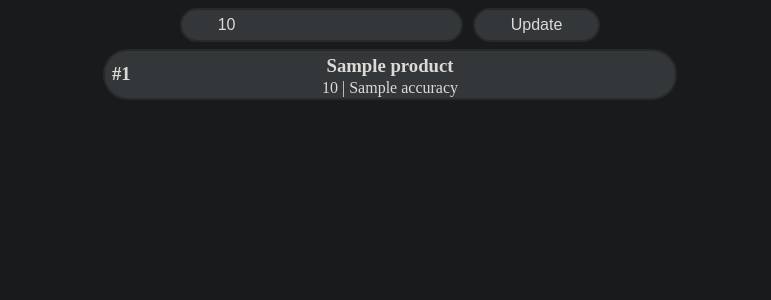
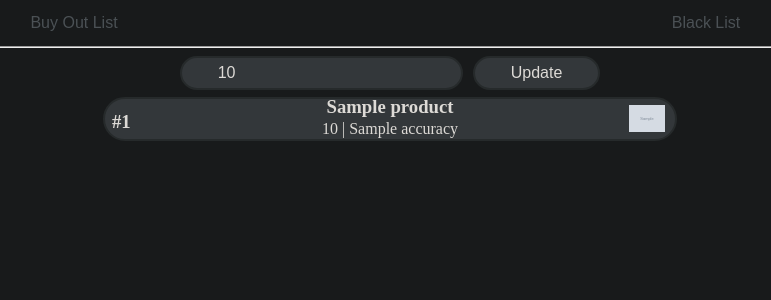
Before and after one commit to TriNitki/Buyout-Checker, a Django app: template buylist/templates/buylist/index.html in a window 1280 px wide. Shown: the top 300 px of the page, without its empty margins (250-1021 px from the left). Run offline with Django 3.2, Linux system fonts and the light colour scheme; the template is opened without the code that fills it: most values are stand-ins (such as "Sample title", 1, 10 or a date in 2020); grey boxes marked "Sample" are stand-in pictures.

Commit message:
Disign update

```diff
--- a/buylist/models.py
+++ b/buylist/models.py
@@ -5,6 +5,7 @@ class Item(models.Model):
     price = models.FloatField()
     min_price = models.FloatField()
     accuracy = models.CharField(max_length=5)
+    image_url = models.URLField(max_length = 200, blank=True)
 
     def __str__(self) -> str:
         return self.name
--- a/buylist/static/buylist/style.css
+++ b/buylist/static/buylist/style.css
@@ -21,12 +21,19 @@ body {
     top: 32px; left: 0px;
     margin-top: -20px;
 }
+.picture img{
+    display: flex;
+    position: relative;
+    top: 38px; left: 92%;
+    margin-top: -36px;
+    width: 36px;
+}
 .settings{
     display: flex;
     justify-content: center;
     align-items: center;
 }
-.update_button input{
+.update_button input, .search_bar input{
     background-color: rgb(51, 55, 58);
     border: 2px #262a2b solid;
     border-radius: 25px;
@@ -35,14 +42,30 @@ body {
     padding: 6px 36px;
     margin-left: 5px;
     margin-right: 5px;
+    transition: 0.15s;
 }
-.search_bar input{
+.update_button input:hover, .search_bar input:hover{
+    background-color: rgba(51, 55, 58, 0.719);
+    color: rgb(221, 218, 214);
+    transition: 0.15s;
+}
+.block{
+    display: flex;
+    justify-content: center;
+}
+.block input{
+    width: 100%;
+    border: none;
+    background-color: rgb(24, 26, 27);
+    color: rgb(75, 81, 85);
+    padding: 14px;
+    font-size: 16px;
+    text-align: center;
+    margin-top: -8px;
+    margin-bottom: -8px;
+    transition: 0.15s;
+}
+.block input:hover{
     background-color: rgb(51, 55, 58);
-    border: 2px #262a2b solid;
-    border-radius: 25px;
-    color: rgb(221, 218, 214);
-    font-size: 16px;
-    padding: 6px 36px;
-    margin-left: 5px;
-    margin-right: 5px;
+    transition: 0.15s;
 }
--- a/buylist/templates/buylist/index.html
+++ b/buylist/templates/buylist/index.html
@@ -11,6 +11,14 @@
 </head>
 
 <body>
+
+{% block navbar %}
+<div class="block">
+    <input type="submit" value="Buy Out List" name="">
+    <input type="submit" value="Black List" name="">
+</div>
+{% endblock navbar %}
+<hr>
 {% block settings %}
     <div class="settings">
         <div class="search_bar">
@@ -18,7 +26,7 @@
         </div>
         <form action="#" method="get">
             <div class="update_button">
-                <input type="submit" class="btn" value="Update" name="mybtn">
+                <input type="submit" value="Update" name="mybtn">
             </div>
         </form>
     </div>
@@ -30,6 +38,7 @@
             <div class="color_block">
                 <div class="block_content">
                     <div class="number"><h3>#{{forloop.counter}}</h3></div>
+                    <div class="picture"><img src="{{ product.image_url }}"></div>
                     <h3>{{ product.name }}</h3>
                     <p>{{ product.price }} | {{ product.accuracy }}</p>
                 </div>
@@ -55,7 +64,7 @@
         if (filteredArr.length > 0){
             filteredArr.map(info=>{
                 number++;
-                box.innerHTML += `<div class="color_block"><div class="block_content"><div class="number"><h3>#${number}</h3></div><h3>${info['name']}</h3><p>${info['price']} | ${info['accuracy']}</p></div></div>`
+                box.innerHTML += `<div class="color_block"><div class="block_content"><div class="number"><h3>#${number}</h3></div><div class="picture"><img src="${info['image_url']}"></div><h3>${info['name']}</h3><p>${info['price']} | ${info['accuracy']}</p></div></div>`
             })
         } else {
             box.innerHTML = `<div class="color_block"><div class="block_content"><h3>No results found...</h3></div></div>`
```
Also changed, not shown: buylist/views.py (+50 -3 lines), buylist/migrations/0011_item_image_url_alter_blacklist_item.py (added), db.sqlite3.
